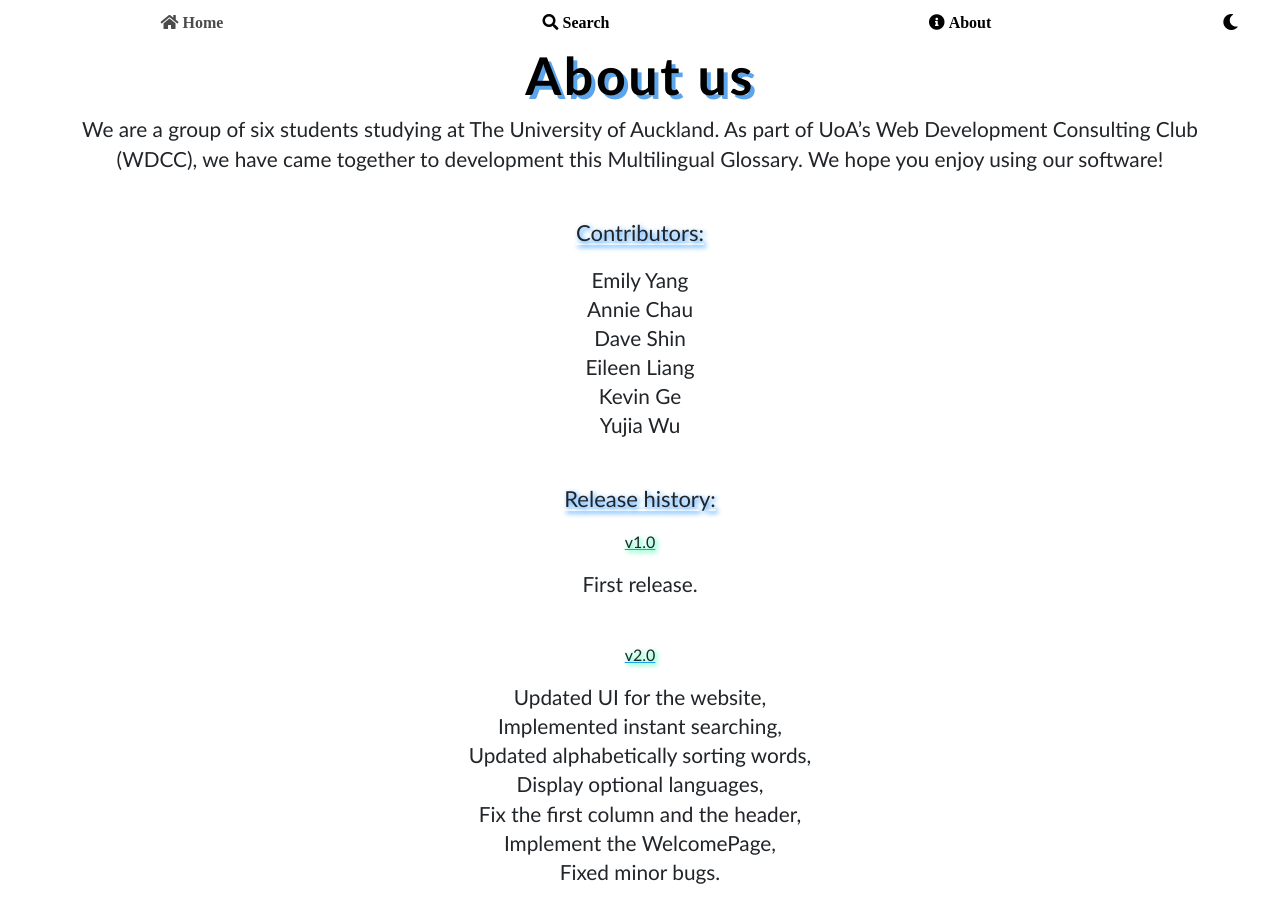
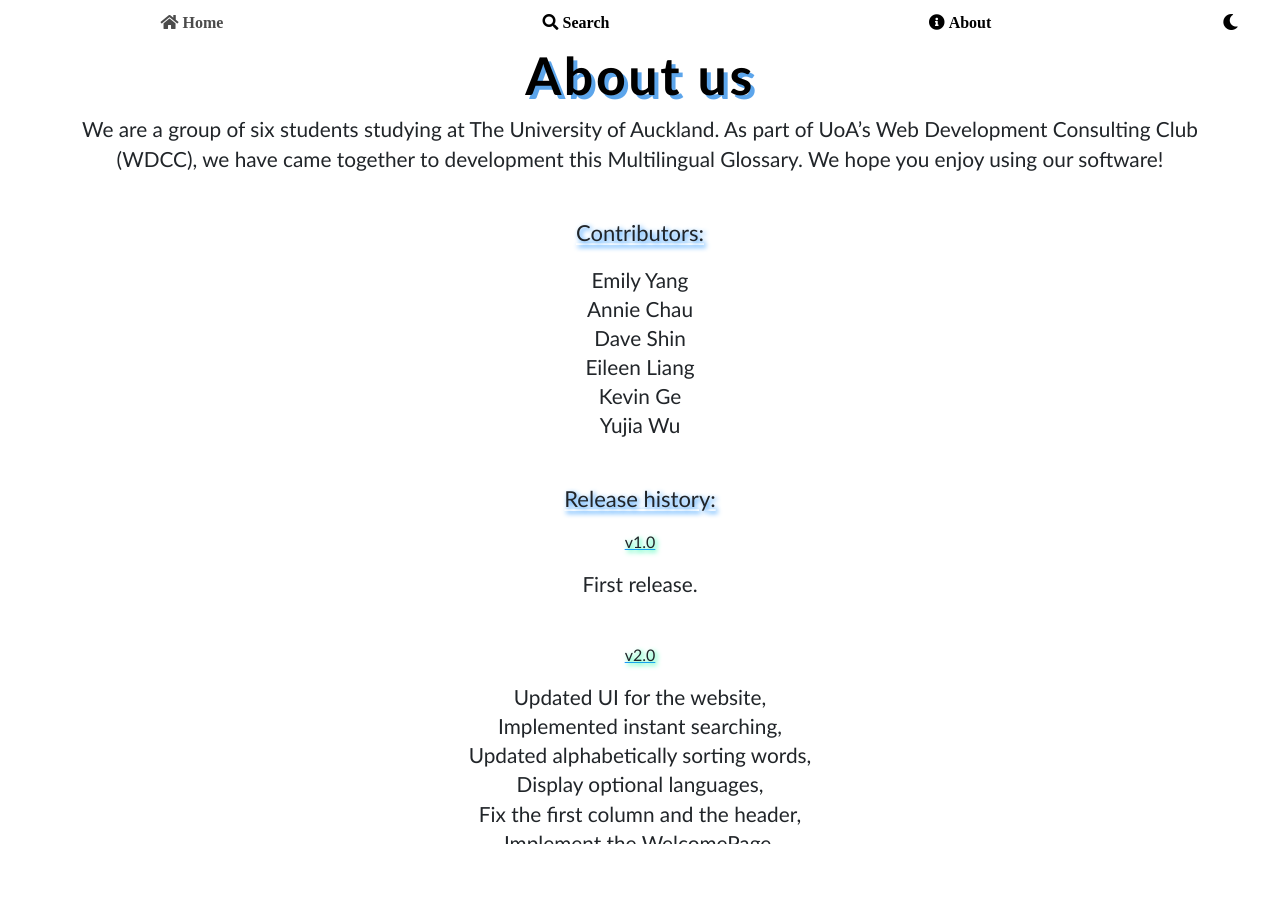
Before and after one commit to UoaWDCC/wdcc-cmlg-frontend, a React (Create React App) app: page /about in a window 1280 px wide. Shown: the top 922 px of the page. After the commit the page ends 844 px from the top, so only its background shows below. Built offline with nearby package versions, Linux system fonts and the light colour scheme.

Commit message:
[CMLG-018] implementAboutUsPage Issue: The scrolling wasn't possible on the AboutUsPage. This caused some content on the page to be not visible. Solution: Used max-height: 100vh to allow scrolling. Risk: No risk. Reviewed by: Emily, Annie, Yujia, Eileen, Kevin.

```diff
--- a/src/components/AboutUsPage.js
+++ b/src/components/AboutUsPage.js
@@ -1,9 +1,11 @@
 import React from "react";
 import "./css/AboutUsPage.css";
+import Pagination from './Pagination';
 
 class AboutUsPage extends React.Component {
     render() {
         return (
+            // <div className="aboutUsPage" style={{overflow: "auto", maxHeight: "10px"}}>
             <div className="aboutUsPage">
                 <h1>
                     About us<br/>
--- a/src/components/css/AboutUsPage.css
+++ b/src/components/css/AboutUsPage.css
@@ -1,3 +1,8 @@
+.aboutUsPage {
+    overflow: auto;
+    max-Height: 100vh;
+}
+
 h1 {
     text-align: center;
     font-family: Calibri;
```
